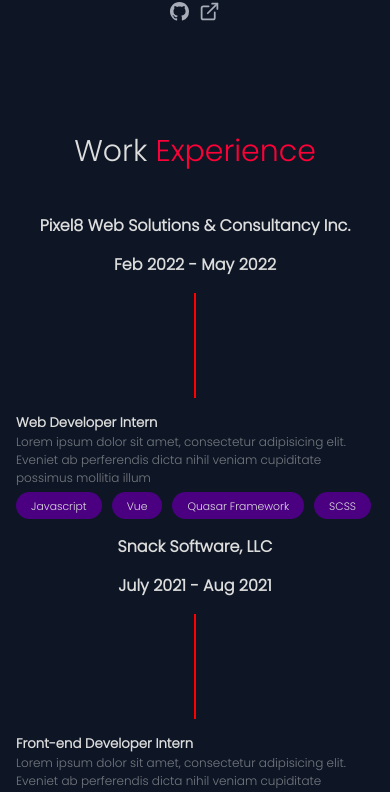
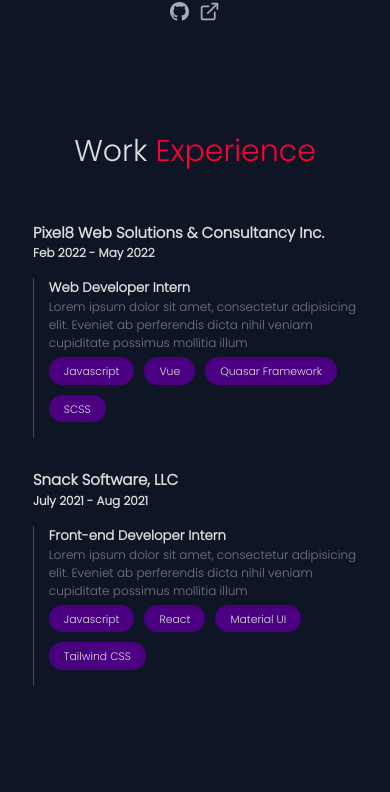
Before and after one commit to PaulPintang/Portfolio, a React (Create React App) app: page / in a window 390 px wide. Shown: the part 5315-6107 px from the top of the page. Built offline with nearby package versions, Linux system fonts and the light colour scheme.

Commit message:
style: mobile: work experience component

```diff
--- a/src/components/Experience/Experience.styled.js
+++ b/src/components/Experience/Experience.styled.js
@@ -1,8 +1,8 @@
 import styled from "styled-components";
-import { Flex } from "../styles/Reusable.styled";
+import { Flex, Container } from "../styles/Reusable.styled";
 
-export const WorkContainer = styled.div`
-  padding-bottom: 120px;
+export const WorkContainer = styled(Container)`
+  padding-bottom: 110px;
   h2 {
     padding-bottom: 40px;
   }
@@ -11,22 +11,39 @@ export const WorkContainer = styled.div`
 export const WorkContent = styled.div`
   max-width: 600px;
   margin: auto;
+  margin-bottom: 15px;
 `;
 
 export const FlexContent = styled(Flex)`
-  padding: 16px;
+  flex-wrap: nowrap;
+  padding: 13px;
+  padding-left: ${({ contain }) => (contain ? 5 : 0)};
   gap: 10;
+  align-items: center;
   section {
     p {
       font-size: 12px;
     }
+  }
+  @media (max-width: 768px) {
+    h4:nth-child(2) {
+      font-size: 12px;
+    }
+    padding: 8px;
+    h4 {
+      font-size: 15px;
+    }
+    align-items: flex-start;
+    gap: ${({ nogap }) => (nogap ? 0 : 10)};
   }
 `;
 
 export const Tools = styled.div`
   display: flex;
   gap: 10px;
-  padding-top: 5;
+  padding-top: 5px;
+  width: 100%;
+  flex-wrap: wrap;
 `;
 
 export const Badge = styled.span`
@@ -34,9 +51,14 @@ export const Badge = styled.span`
   padding: 4px 15px;
   border-radius: 30px;
   font-size: 13px;
+  width: auto;
 `;
 export const Line = styled.div`
-  height: 105px;
+  height: 107px;
   width: 2px;
   background: red;
+  @media (max-width: 768px) {
+    /* display: none; */
+    height: 160px;
+  }
 `;
--- a/src/components/Experience/index.jsx
+++ b/src/components/Experience/index.jsx
@@ -1,5 +1,5 @@
 import React from "react";
-import { Span, Flex } from "../styles/Reusable.styled";
+import { Span } from "../styles/Reusable.styled";
 import {
   WorkContainer,
   WorkContent,
@@ -15,11 +15,11 @@ const Experience = () => {
         Work <Span>Experience</Span>
       </h2>
       <WorkContent>
-        <Flex>
+        <FlexContent nogap>
           <h4>Pixel8 Web Solutions & Consultancy Inc.</h4>
           <h4>Feb 2022 - May 2022</h4>
-        </Flex>
-        <FlexContent>
+        </FlexContent>
+        <FlexContent contain>
           <Line></Line>
           <section>
             <h5>Web Developer Intern</h5>
@@ -28,7 +28,7 @@ const Experience = () => {
               ab perferendis dicta nihil veniam cupiditate possimus mollitia
               illum
             </p>
-            <Tools style={{ display: "flex", gap: 10, paddingTop: 5 }}>
+            <Tools>
               <Badge>
                 <small>Javascript</small>
               </Badge>
@@ -47,11 +47,11 @@ const Experience = () => {
         </FlexContent>
       </WorkContent>
       <WorkContent>
-        <Flex>
+        <FlexContent nogap>
           <h4>Snack Software, LLC</h4>
           <h4>July 2021 - Aug 2021</h4>
-        </Flex>
-        <FlexContent>
+        </FlexContent>
+        <FlexContent contain>
           <Line></Line>
           <section>
             <h5>Front-end Developer Intern</h5>
```
